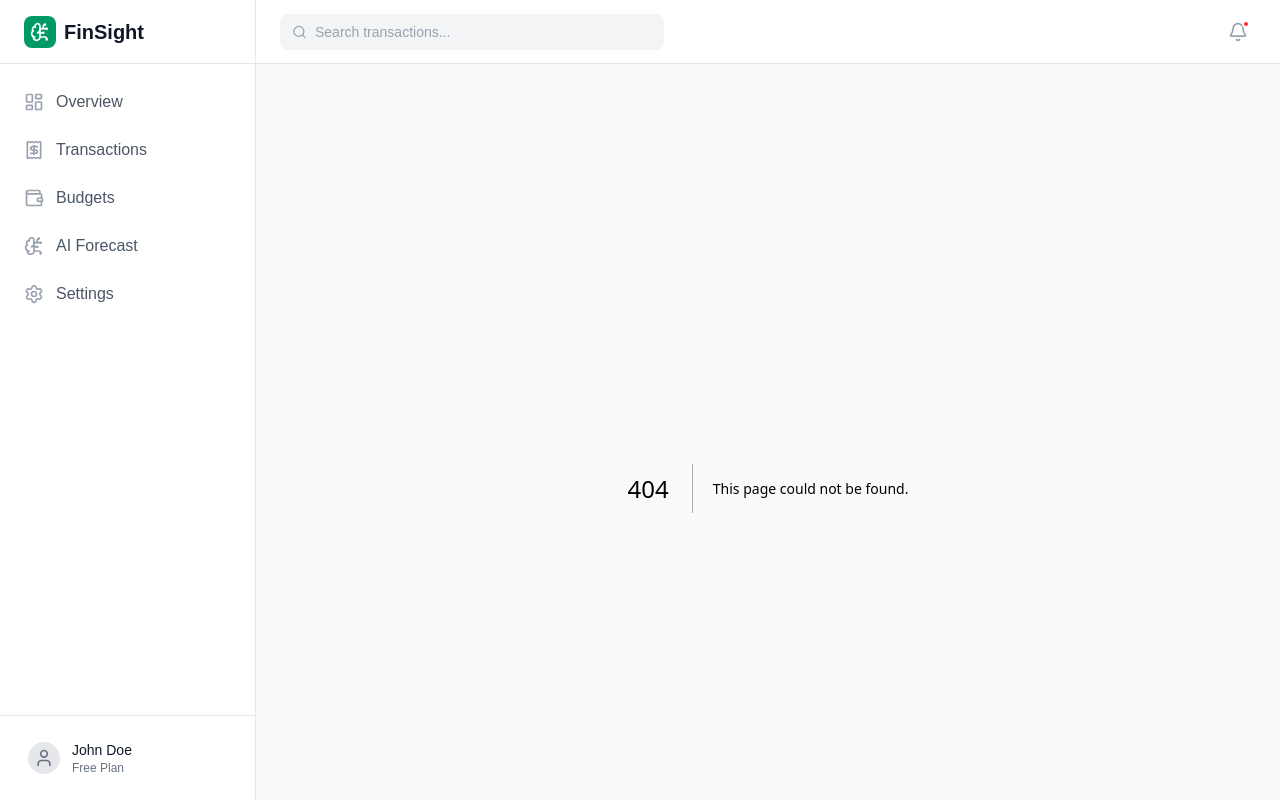
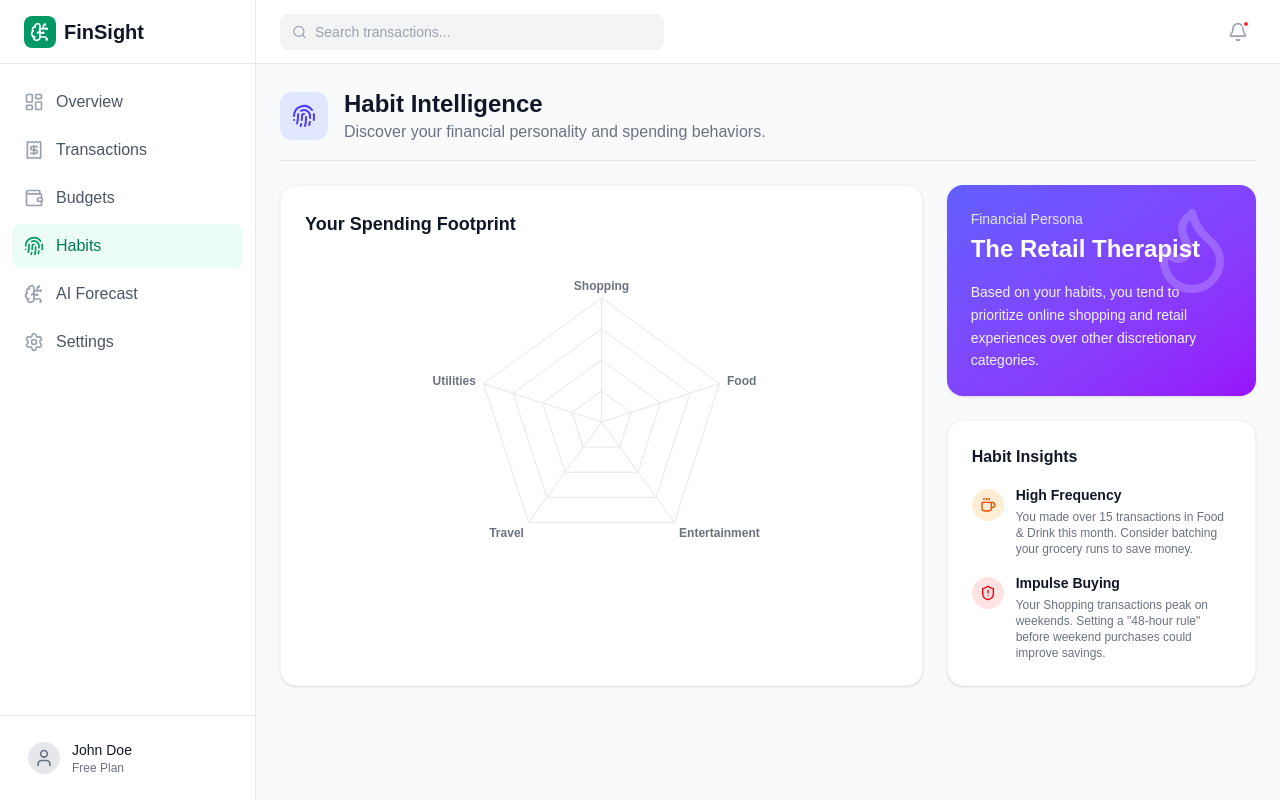
Before and after one commit to vijayKota2776/finsight-personal-finance-forecasting, a Next.js app in the folder frontend/: page /habits in a window 1280 px wide. Before the commit this address had no page. Built offline with nearby package versions, Linux system fonts and the light colour scheme.

Commit message:
Phase 7.0: Complete Full-Stack Prototype with Habit Intelligence

```diff
--- /dev/null
+++ b/frontend/src/app/habits/page.js
@@ -0,0 +1,116 @@
+"use client";
+
+import { useState, useEffect } from "react";
+import { Radar, RadarChart, PolarGrid, PolarAngleAxis, PolarRadiusAxis, ResponsiveContainer } from "recharts";
+import { Fingerprint, TrendingUp, Flame, Coffee, ShieldAlert } from "lucide-react";
+
+export default function HabitsPage() {
+  const [txns, setTxns] = useState([]);
+
+  useEffect(() => {
+    const stored = localStorage.getItem("finsight_transactions");
+    if (stored) {
+      setTxns(JSON.parse(stored).filter(t => t.type === 'debit'));
+    }
+  }, []);
+
+  // Calculate Habit Intelligence Data
+  const categories = {
+    cat_shopping: 0,
+    cat_food_drink: 0,
+    cat_entertainment: 0,
+    cat_travel: 0,
+    cat_utilities: 0
+  };
+
+  let totalSpent = 0;
+  txns.forEach(t => {
+    if (categories[t.category] !== undefined) {
+      categories[t.category] += t.amount;
+      totalSpent += t.amount;
+    }
+  });
+
+  const radarData = [
+    { subject: "Shopping", A: categories.cat_shopping, fullMark: totalSpent },
+    { subject: "Food", A: categories.cat_food_drink, fullMark: totalSpent },
+    { subject: "Entertainment", A: categories.cat_entertainment, fullMark: totalSpent },
+    { subject: "Travel", A: categories.cat_travel, fullMark: totalSpent },
+    { subject: "Utilities", A: categories.cat_utilities, fullMark: totalSpent }
+  ];
+
+  const formatMoney = (amount) => new Intl.NumberFormat('en-IN', { style: 'currency', currency: 'INR', maximumFractionDigits: 0 }).format(amount);
+
+  return (
+    <div className="space-y-6 max-w-6xl mx-auto">
+      <div className="flex items-center gap-4 border-b border-gray-200 pb-4">
+        <div className="w-12 h-12 bg-indigo-100 rounded-xl flex items-center justify-center">
+          <Fingerprint className="w-6 h-6 text-indigo-600" />
+        </div>
+        <div>
+          <h1 className="text-2xl font-bold text-gray-900">Habit Intelligence</h1>
+          <p className="text-gray-500">Discover your financial personality and spending behaviors.</p>
+        </div>
+      </div>
+
+      <div className="grid grid-cols-1 lg:grid-cols-3 gap-6">
+
+        {/* Radar Chart */}
+        <div className="lg:col-span-2 bg-white rounded-2xl border border-gray-100 shadow-sm p-6">
+          <h2 className="text-lg font-bold text-gray-900 mb-6">Your Spending Footprint</h2>
+          <div className="h-80 w-full">
+            <ResponsiveContainer width="100%" height="100%">
+              <RadarChart cx="50%" cy="50%" outerRadius="80%" data={radarData}>
+                <PolarGrid stroke="#e5e7eb" />
+                <PolarAngleAxis dataKey="subject" tick={{ fill: '#6B7280', fontSize: 12, fontWeight: 600 }} />
+                <PolarRadiusAxis angle={30} domain={[0, 'auto']} tick={false} axisLine={false} />
+                <Radar name="Spent" dataKey="A" stroke="#4f46e5" fill="#6366f1" fillOpacity={0.5} />
+              </RadarChart>
+            </ResponsiveContainer>
+          </div>
+        </div>
+
+        {/* Persona Badges */}
+        <div className="space-y-6">
+          <div className="bg-gradient-to-br from-indigo-500 to-purple-600 rounded-2xl shadow-sm p-6 text-white relative overflow-hidden">
+            <div className="absolute top-0 right-0 p-4 opacity-20">
+              <Flame className="w-24 h-24" />
+            </div>
+            <p className="text-indigo-100 font-medium text-sm mb-1">Financial Persona</p>
+            <h3 className="text-2xl font-bold mb-4 relative z-10">
+              {categories.cat_food_drink > categories.cat_shopping ? "The Foodie" : "The Retail Therapist"}
+            </h3>
+            <p className="text-sm text-indigo-50 relative z-10 leading-relaxed">
+              Based on your habits, you tend to prioritize {categories.cat_food_drink > categories.cat_shopping ? "dining out and ordering in" : "online shopping and retail experiences"} over other discretionary categories.
+            </p>
+          </div>
+
+          <div className="bg-white rounded-2xl border border-gray-100 shadow-sm p-6">
+            <h3 className="font-bold text-gray-900 mb-4">Habit Insights</h3>
+            <div className="space-y-4">
+              <div className="flex items-start gap-3">
+                <div className="mt-1 w-8 h-8 rounded-full bg-orange-100 flex items-center justify-center shrink-0">
+                  <Coffee className="w-4 h-4 text-orange-600" />
+                </div>
+                <div>
+                  <h4 className="text-sm font-bold text-gray-900">High Frequency</h4>
+                  <p className="text-xs text-gray-500 mt-1">You made over 15 transactions in Food & Drink this month. Consider batching your grocery runs to save money.</p>
+                </div>
+              </div>
+
+              <div className="flex items-start gap-3">
+                <div className="mt-1 w-8 h-8 rounded-full bg-red-100 flex items-center justify-center shrink-0">
+                  <ShieldAlert className="w-4 h-4 text-red-600" />
+                </div>
+                <div>
+                  <h4 className="text-sm font-bold text-gray-900">Impulse Buying</h4>
+                  <p className="text-xs text-gray-500 mt-1">Your Shopping transactions peak on weekends. Setting a "48-hour rule" before weekend purchases could improve savings.</p>
+                </div>
+              </div>
+            </div>
+          </div>
+        </div>
+      </div>
+    </div>
+  );
+}
--- a/frontend/src/app/layout.js
+++ b/frontend/src/app/layout.js
@@ -3,7 +3,7 @@
 import "./globals.css";
 import Link from "next/link";
 import { usePathname } from "next/navigation";
-import { LayoutDashboard, BrainCircuit, Receipt, Wallet, Bell, Search, User, Settings } from "lucide-react";
+import { LayoutDashboard, BrainCircuit, Receipt, Wallet, Bell, Search, User, Settings, Fingerprint } from "lucide-react";
 
 export default function RootLayout({ children }) {
   const pathname = usePathname();
@@ -12,6 +12,7 @@ export default function RootLayout({ children }) {
     { name: "Overview", href: "/", icon: LayoutDashboard },
     { name: "Transactions", href: "/transactions", icon: Receipt },
     { name: "Budgets", href: "/budgets", icon: Wallet },
+    { name: "Habits", href: "/habits", icon: Fingerprint },
     { name: "AI Forecast", href: "/forecast", icon: BrainCircuit },
     { name: "Settings", href: "/settings", icon: Settings },
   ];
```
